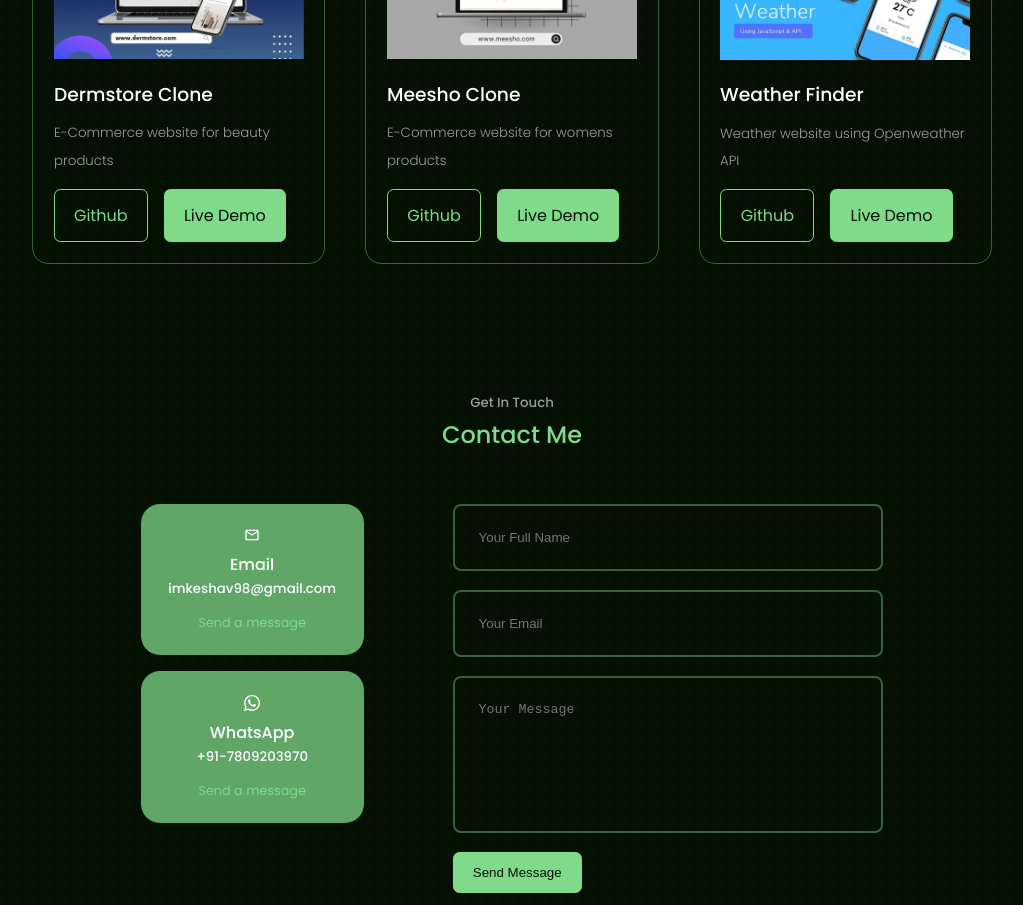
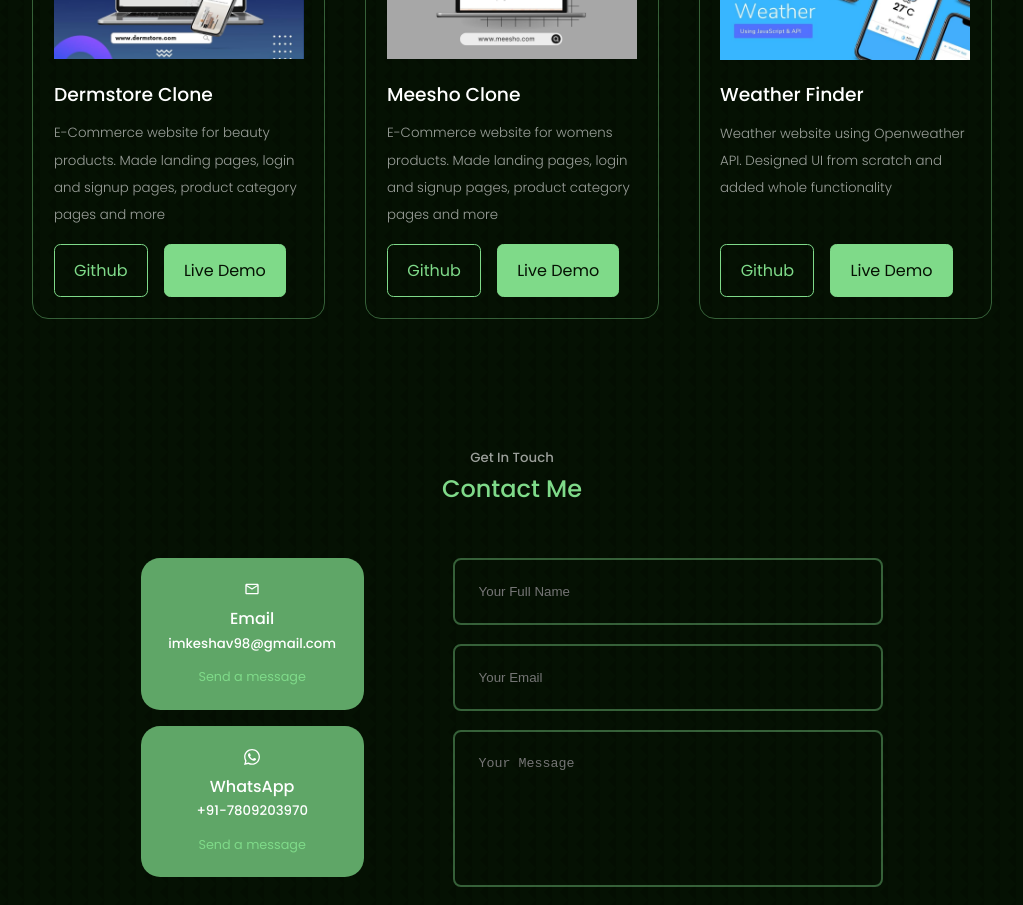
Before and after one commit to imkeshav98/portfolio, a React (Create React App) app: page / in a window 1280 px wide. Shown: the part 2860-3765 px from the top of the page, without its empty margins (128-1151 px from the left). Built offline with nearby package versions, Linux system fonts and the light colour scheme.

Commit message:
updated project

```diff
--- a/src/components/Portfolio/projects.js
+++ b/src/components/Portfolio/projects.js
@@ -7,7 +7,8 @@
     id: 1,
     image: IMG1,
     title: "Dermstore Clone",
-    description: "E-Commerce website for beauty products",
+    description:
+      "E-Commerce website for beauty products. Made landing pages, login and signup pages, product category pages and more",
     github: "https://github.com/imkeshav98/dermClone",
     demo: "https://dermclone.netlify.app/",
     techstack: ["HTML", "CSS", "JavaScript", "Bootstrap"],
@@ -16,7 +17,8 @@
     id: 2,
     image: IMG2,
     title: "Meesho Clone",
-    description: "E-Commerce website for womens products",
+    description:
+      "E-Commerce website for womens products. Made landing pages, login and signup pages, product category pages and more",
     github: "https://github.com/imkeshav98/Meesho-Clone",
     demo: "https://meesho-clone-masaiweb15.netlify.app/index.html",
     techstack: [
@@ -32,7 +34,8 @@
     id: 3,
     image: IMG3,
     title: "Weather Finder",
-    description: "Weather website using Openweather API",
+    description:
+      "Weather website using Openweather API. Designed UI from scratch and added whole functionality",
     github: "https://github.com/imkeshav98/weather/tree/main",
     demo: "https://weatheriify.netlify.app/",
     techstack: ["HTML", "CSS", "JavaScript"],
```
